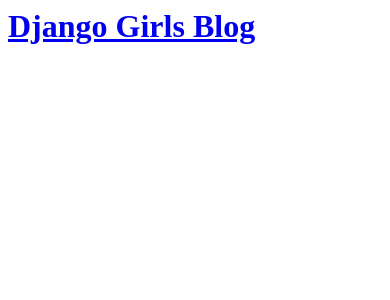
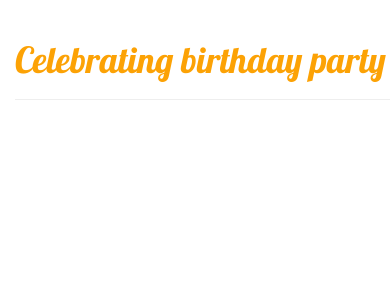
Before and after one commit to yooncastle/0904_my_first_blog, a Django app: page / in a window 390 px wide. Shown: the top 300 px of the page. Run offline with Django 3.2, Linux system fonts and the light colour scheme; some libraries are stand-ins or nearby versions.

Commit message:
edited post_list

```diff
--- /dev/null
+++ b/blog/static/css/blog.css
@@ -0,0 +1,9 @@
+
+h1 a{
+	color : #FCA205;
+	font-family: 'Lobster';
+}
+
+body{
+	padding-left : 15px;
+}
--- a/blog/templates/blog/post_list.html
+++ b/blog/templates/blog/post_list.html
@@ -1,11 +1,39 @@
-<div>
-    <h1><a href="/">Django Girls Blog</a></h1>
+{% load static %}
+<html>
+    <head>
+    	<link href="//fonts.googleapis.com/css?family=Lobster&subset=latin,latin-ext" rel="stylesheet" type="text/css">
+        <title>Shindrome's Birthday Party</title>
+        <link rel="stylesheet" href="//maxcdn.bootstrapcdn.com/bootstrap/3.2.0/css/bootstrap.min.css">
+        <link rel="stylesheet" href="//maxcdn.bootstrapcdn.com/bootstrap/3.2.0/css/bootstrap-theme.min.css">
+        <link rel="stylesheet" href="{% static 'css/blog.css' %}">
+    </head>
+    <body>
+        <div class = "page-header">
+            <h1><a href="/">Celebrating birthday party</a></h1>
         </div>
 
         {% for post in posts %}
-    <div>
+            <div class="post">
                 <p>published: {{ post.published_date }}</p>
                 <h1><a href="">{{ post.title }}</a></h1>
                 <p>{{ post.text|linebreaksbr }}</p>
             </div>
         {% endfor %}
+    </body>
+</html>
+
+<div class="content container">
+    <div class="row">
+        <div class="col-md-8">
+            {% for post in posts %}
+                <div class="post">
+                    <div class="date">
+                        <p>published: {{ post.published_date }}</p>
+                    </div>
+                    <h1><a href="">{{ post.title }}</a></h1>
+                    <p>{{ post.text|linebreaksbr }}</p>
+                </div>
+            {% endfor %}
+        </div>
+    </div>
+</div>
```
Lines whose indentation alone changed are shown as unchanged.
